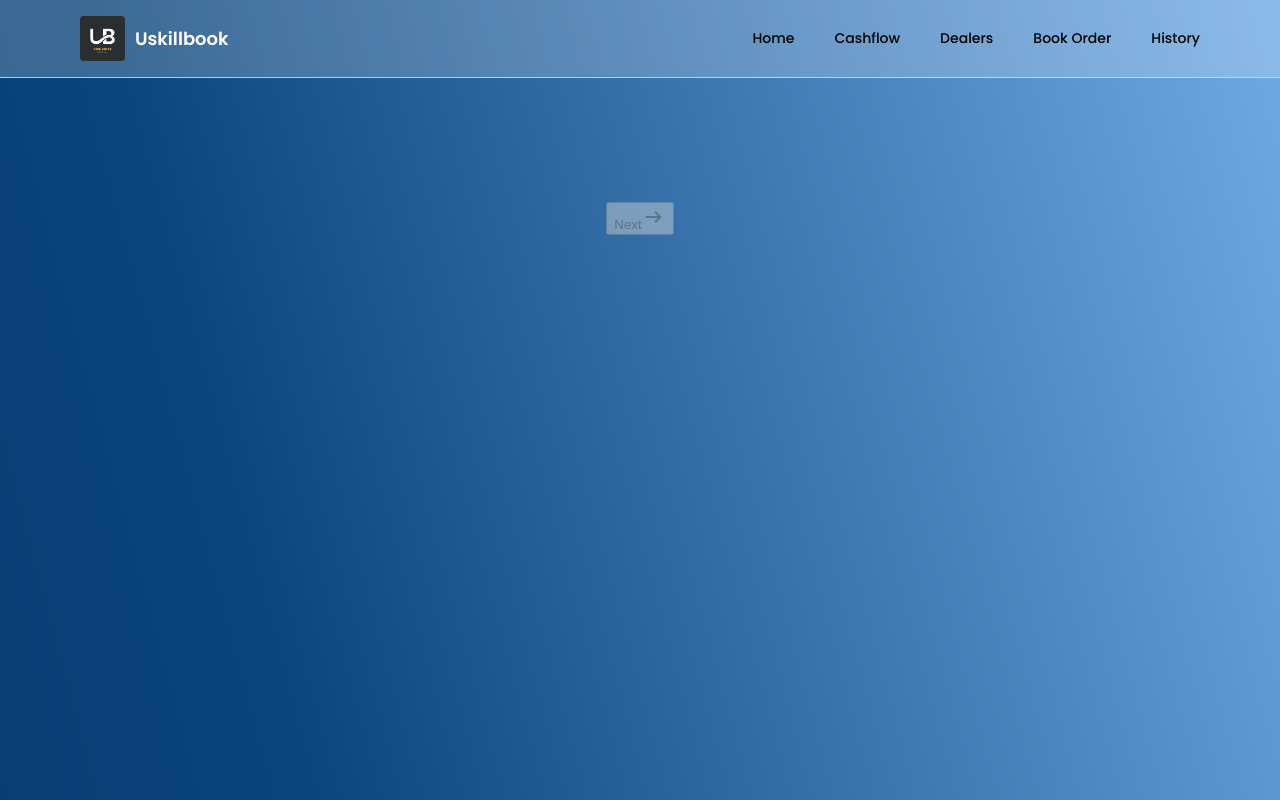
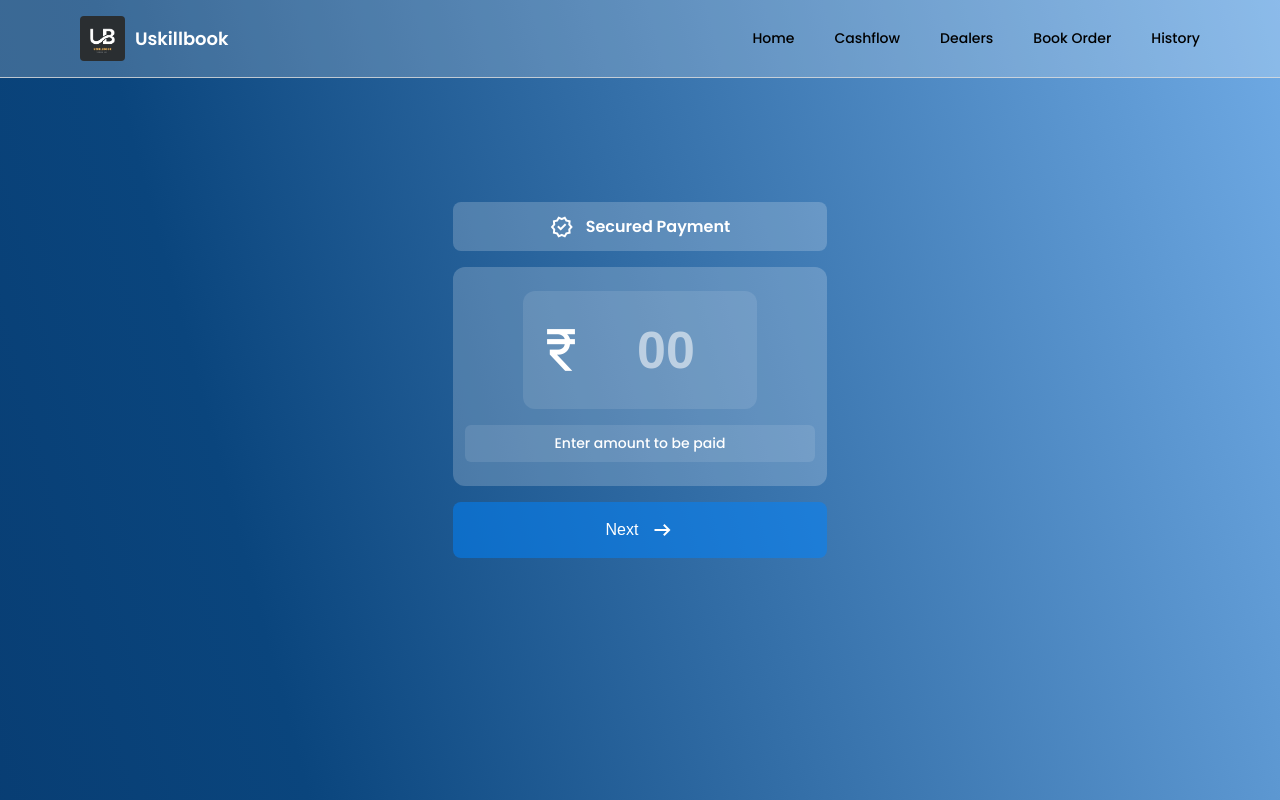
Before and after one commit to MurXGen/uskillbook, a React (Vite) app in the folder frontend/: page /checkout in a window 1280 px wide. Built offline with nearby package versions, Linux system fonts and the light colour scheme.

Commit message:
Flow failed

```diff
--- a/frontend/src/components/ImageUploadComponent.jsx
+++ b/frontend/src/components/ImageUploadComponent.jsx
@@ -1,4 +1,4 @@
-import React, { useState, useEffect } from "react";
+import React, { useState } from "react";
 import { motion, AnimatePresence } from "framer-motion";
 import "../checkout.css";
 
@@ -15,16 +15,6 @@ const ImageUploadComponent = ({
   const [isLoading, setIsLoading] = useState(false);
   const [showPaymentDropdown, setShowPaymentDropdown] = useState(false);
   const [showBuyTypeDropdown, setShowBuyTypeDropdown] = useState(false);
-  const [isKeyboardOpen, setIsKeyboardOpen] = useState(false);
-
-  useEffect(() => {
-    const handleResize = () => {
-      setIsKeyboardOpen(window.innerHeight < 500);
-    };
-
-    window.addEventListener("resize", handleResize);
-    return () => window.removeEventListener("resize", handleResize);
-  }, []);
 
   const handleImageChange = (e) => {
     const file = e.target.files[0];
@@ -78,8 +68,7 @@ const ImageUploadComponent = ({
     }
   };
 
-  return (
-    <>
+  return (<>
     <div className="securedNote">
       <span className="material-symbols-outlined">verified</span>
       <span>Final Step</span>
@@ -129,7 +118,9 @@ const ImageUploadComponent = ({
             onClick={() => setShowPaymentDropdown(!showPaymentDropdown)}
           >
             {paymentMode}
-              <span className="material-symbols-outlined">keyboard_arrow_down</span>
+            <span class="material-symbols-outlined">
+              keyboard_arrow_down
+            </span>
           </button>
           <AnimatePresence>
             {showPaymentDropdown && (
@@ -157,8 +148,11 @@ const ImageUploadComponent = ({
             className="dropdown-btn"
             onClick={() => setShowBuyTypeDropdown(!showBuyTypeDropdown)}
           >
+
             {buyType}
-              <span className="material-symbols-outlined">keyboard_arrow_down</span>
+            <span class="material-symbols-outlined">
+              keyboard_arrow_down
+            </span>
           </button>
           <AnimatePresence>
             {showBuyTypeDropdown && (
@@ -181,16 +175,14 @@ const ImageUploadComponent = ({
         </div>
       </div>
 
-        {/* Proceed Button with Dynamic Positioning */}
-        <div className={`button-container ${isKeyboardOpen ? "button-above-keyboard" : ""}`}>
       <button className="submit" onClick={handleSubmit} disabled={isLoading}>
         {isLoading ? "Processing..." : "Proceed"}
-            <span className="material-symbols-outlined">arrow_right_alt</span>
+        <span class="material-symbols-outlined">
+          arrow_right_alt
+        </span>
       </button>
     </div>
-      </div>
-    </>
-  );
+  </>);
 };
 
 export default ImageUploadComponent;
--- a/frontend/src/components/PriceComponent.jsx
+++ b/frontend/src/components/PriceComponent.jsx
@@ -1,47 +1,76 @@
 import React, { useState, useEffect } from "react";
 
 const PriceComponent = ({ price, setPrice, onNext }) => {
-  const [message, setMessage] = useState("");
-  const [isAnimating, setIsAnimating] = useState(false);
-  const [isKeyboardOpen, setIsKeyboardOpen] = useState(false);
+  const [message, setMessage] = useState(""); // State for the dynamic message
+  const [isAnimating, setIsAnimating] = useState(false); // State for animation trigger
 
-  useEffect(() => {
-    const handleResize = () => {
-      setIsKeyboardOpen(window.innerHeight < 500);
-    };
-
-    window.addEventListener("resize", handleResize);
-    return () => window.removeEventListener("resize", handleResize);
-  }, []);
-
+  // Function to determine message based on price
   useEffect(() => {
     let newMessage = "";
-    if (price >= 1000) newMessage = "🚀 You are our Hero!";
-    else if (price >= 800) newMessage = "📚You're our GOLDEN Reader..!";
-    else if (price >= 500) newMessage = "📚 You've got more, enjoy reading..!";
-    else if (price >= 300) newMessage = "🎉 You've become our legit customer!";
-    else if (price >= 100) newMessage = "🔥 You've got the best book at a lower price!";
-    else newMessage = "Enter amount to be paid";
+    if (price >= 1000) {
+      newMessage = "🚀 You are our Hero!";
+    }
+    else if (price >= 800) {
+      newMessage = "📚You're our GOLDEN Reader..!";
+    }
+    else if (price >= 500) {
+      newMessage = "📚 You've got more, enjoy reading..!";
+    } else if (price >= 300) {
+      newMessage = "🎉 You've become our legit customer!";
+    } else if (price >= 100) {
+      newMessage = "🔥 You've got the best book at a lower price!";
+    } else {
+      newMessage = "Enter amount to be paid";
+    }
 
+    // If message changes, trigger animation
     if (newMessage !== message) {
       setIsAnimating(true);
-      setTimeout(() => setIsAnimating(false), 500);
+      setTimeout(() => setIsAnimating(false), 500); // Animation duration
     }
 
     setMessage(newMessage);
-  }, [price]);
+  }, [price]); // Runs whenever `price` changes
 
   return (
-    <div className="priceContainer">
-      <div className={`button-container ${isKeyboardOpen ? "button-above-keyboard" : ""}`}>
-        <button className="next-button" onClick={onNext} disabled={!price}>
-          Next
-          <span className="material-symbols-outlined">arrow_right_alt</span>
-        </button>
+    <div className="pricContainer">
+      <div className="securedNote">
+        <span className="material-symbols-outlined">verified</span>
+        <span>Secured Payment</span>
       </div>
+
+      <div className="priceAccept">
+        <div className="priceIntake">
+          <span className="material-symbols-outlined">currency_rupee</span>
+          <input
+            type="number"
+            placeholder="00"
+            value={price}
+            onChange={(e) => {
+              const value = e.target.value;
+              setPrice(value === "" ? "" : Math.max(1, Number(value)));
+            }}
+            onBlur={() => {
+              if (price === "" || price < 1) setPrice(1);
+            }}
+            className="price-input"
+          />
+        </div>
+
+        {/* Animated Amount Notes */}
+        <div className={`amountNotes ${isAnimating ? "pop-animation" : ""}`}>
+          <span>{message}</span>
+        </div>
+      </div>
+
+      <button className="next-button" onClick={onNext} disabled={!price}>
+        Next
+        <span class="material-symbols-outlined">
+          arrow_right_alt
+        </span>
+      </button>
     </div>
   );
 };
 
-
 export default PriceComponent;
```
Lines whose indentation alone changed are shown as unchanged.
